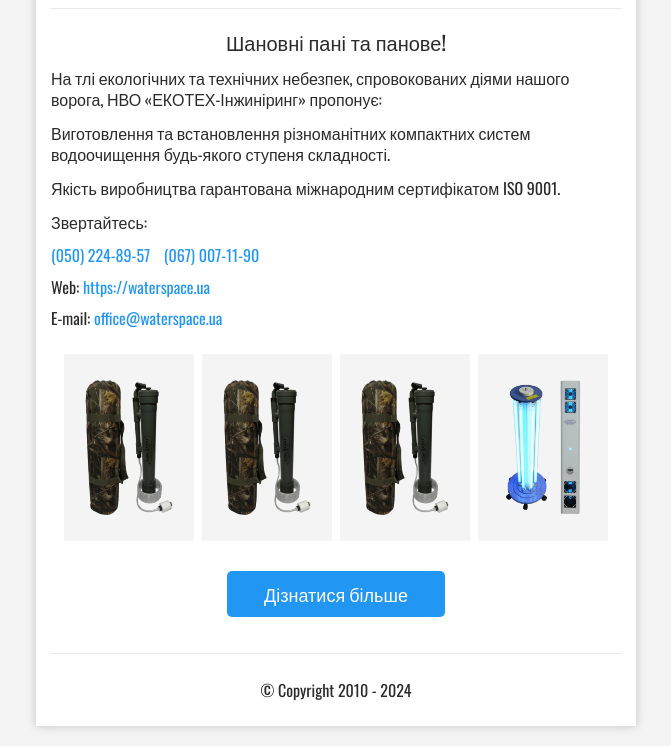
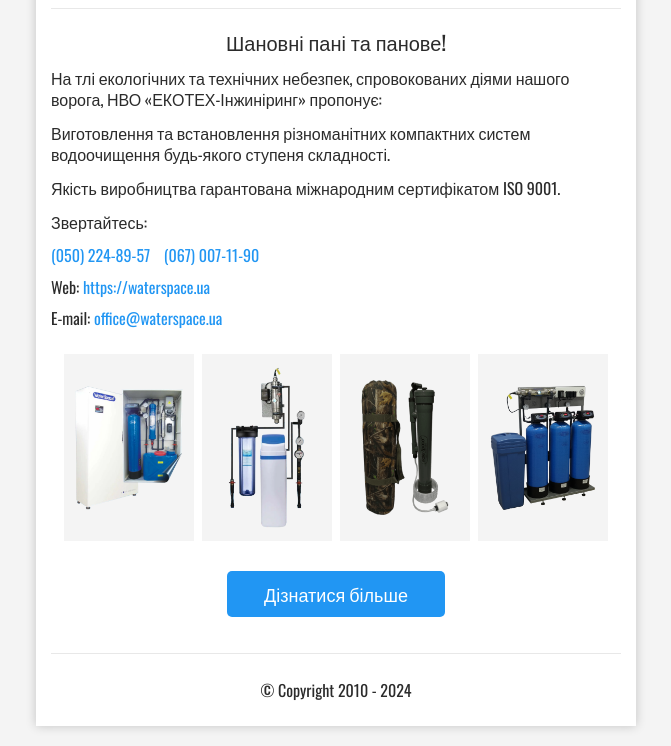
Before and after one commit to WaterSpaceEngineer/html-email, a plain HTML site: page index.html in a window 1280 px wide. Shown: the part 119-865 px from the top of the page, without its empty margins (304-975 px from the left). Drawn offline with nearby package versions, Linux system fonts and the light colour scheme.

Commit message:
Changed photos

```diff
--- a/index.html
+++ b/index.html
@@ -209,7 +209,7 @@
 
           <!--Popular-->
           <tr>
-            <td align="center" style="padding: 0 0 36px 0;font-size: 0;" class="two-columns mobile-col-padding">
+            <td align="center" style="padding: 0 0 36px 0;font-size: 0;" class="mobile-col-padding">
               <!--[if (gte mso 9)|(IE)]>
                 <table align="center" border="0" cellspacing="0" cellpadding="0" role="presentation">
                 <tr>
@@ -221,7 +221,23 @@
                     <table border="0" cellspacing="0" cellpadding="0" role="presentation">
                       <tr>
                         <td style="background-color: #f4f4f4;">
-                          <img src="travel-filter@2x.png" alt="Похідний фільтр для ЗСУ та туристичних загонів" border="0" width="130" style="max-width: 130px;" />
+                          <img src="ws-0735-m-uv08@2x.png" alt="Станція очищення води WS 0735-M-UV08" border="0" width="130" style="max-width: 130px;" />
+                        </td>
+                      </tr>
+                    </table>
+                  </td>
+                </tr>
+              </table>
+              <!--[if (gte mso 9)|(IE)]>
+                </td><td>
+              <![endif]-->
+              <table border="0" cellspacing="0" cellpadding="0" role="presentation" style="vertical-align: top;width: 100%; max-width: 138px; display: inline-block;" class="column">
+                <tr>
+                  <td style="padding: 4px 4px 4px 4px;" class="mobile-col-padding">
+                    <table border="0" cellspacing="0" cellpadding="0" role="presentation">
+                      <tr>
+                        <td style="background-color: #f4f4f4;">
+                          <img src="ws-1035-cab-uv08@2x.png" alt="Станція очищення води WS 1035-CAB-UV08" border="0" width="130" style="max-width: 130px;" />
                         </td>
                       </tr>
                     </table>
@@ -253,23 +269,7 @@
                     <table border="0" cellspacing="0" cellpadding="0" role="presentation">
                       <tr>
                         <td style="background-color: #f4f4f4;">
-                          <img src="travel-filter@2x.png" alt="Похідний фільтр для ЗСУ та туристичних загонів" border="0" width="130" style="max-width: 130px;" />
-                        </td>
-                      </tr>
-                    </table>
-                  </td>
-                </tr>
-              </table>
-              <!--[if (gte mso 9)|(IE)]>
-                </td><td>
-              <![endif]-->
-              <table border="0" cellspacing="0" cellpadding="0" role="presentation" style="vertical-align: top;width: 100%; max-width: 138px; display: inline-block;" class="column">
-                <tr>
-                  <td style="padding: 4px 4px 4px 4px;" class="mobile-col-padding">
-                    <table border="0" cellspacing="0" cellpadding="0" role="presentation">
-                      <tr>
-                        <td style="background-color: #f4f4f4;">
-                          <img src="irradiators@2x.png" alt="Бактерицидні рециркулятори та опромінювачі" border="0" width="130" style="max-width: 130px;" />
+                          <img src="ws-1035-3-uv15@2x.png" alt="Станція очищення води WS 1035-3-UV15" border="0" width="130" style="max-width: 130px;" />
                         </td>
                       </tr>
                     </table>
```
Also changed, not shown: irradiators@2x.png (deleted), uninterruptible-power-supply@2x.png (deleted), ws-0735-m-uv08@2x.png (added), ws-1035-3-uv15@2x.png (added), ws-1035-cab-uv08@2x.png (added).
